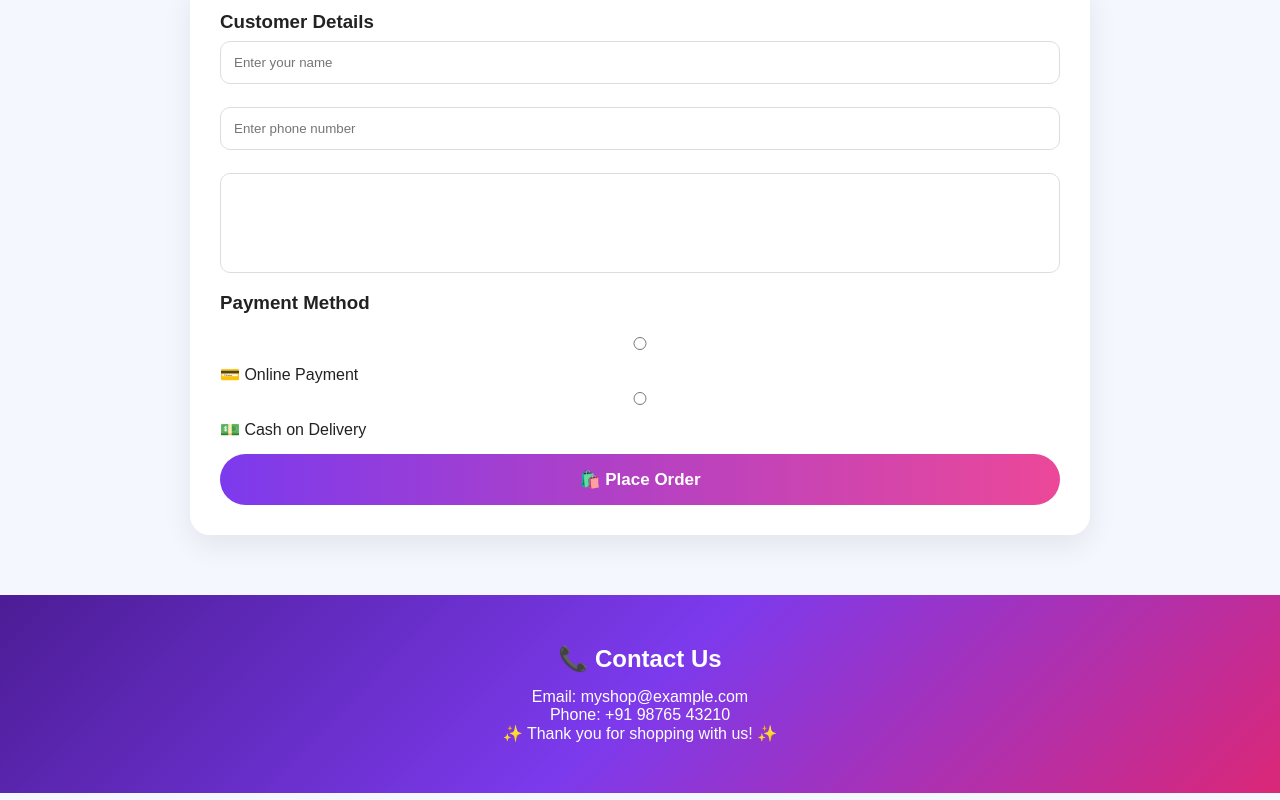
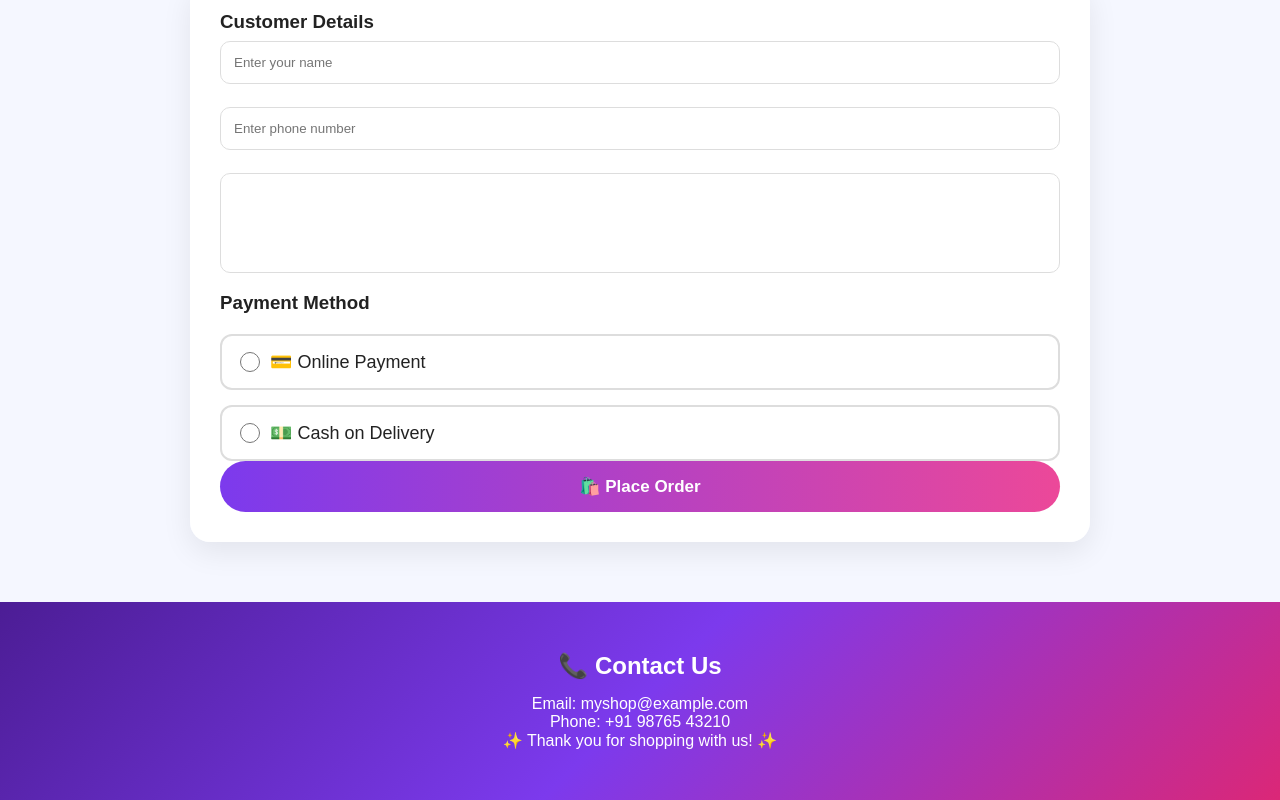
Before and after one commit to lakshmivenkadeswari-eng/onlineshopping, a plain HTML site: page webpage/index.html in a window 1280 px wide. Shown: the part 3895-4695 px from the top of the page. Drawn offline with Linux system fonts and the light colour scheme.

Commit message:
Update index.html

```diff
--- a/webpage/index.html
+++ b/webpage/index.html
@@ -602,6 +602,39 @@ nav ul li a:hover{
     }
 }
 
+.payment-options {
+    display: flex;
+    flex-direction: column;
+    gap: 15px;
+    margin-top: 20px;
+}
+
+.payment-option {
+    display: flex;
+    align-items: center;
+    gap: 10px;
+    padding: 15px 18px;
+    border: 2px solid #ddd;
+    border-radius: 12px;
+    cursor: pointer;
+    font-size: 18px;
+    background: white;
+    transition: 0.3s;
+}
+
+.payment-option:hover {
+    border-color: #8e44ad;
+    background: #faf5ff;
+}
+
+.payment-option input[type="radio"] {
+    width: 20px;
+    height: 20px;
+    margin: 0;
+    cursor: pointer;
+    flex-shrink: 0;
+}
+
 </style>
 </head>
 
@@ -1225,22 +1258,22 @@ nav ul li a:hover{
 
     <h3>Payment Method</h3>
 
-    <div class="payment">
-
-        <label>
+<div class="payment-options">
+
+    <label class="payment-option">
         <input
             type="radio"
             name="payment"
             value="Online Payment">
-            💳 Online Payment
+        <span>💳 Online Payment</span>
     </label>
 
-        <label>
+    <label class="payment-option">
         <input
             type="radio"
             name="payment"
             value="Cash on Delivery">
-            💵 Cash on Delivery
+        <span>💵 Cash on Delivery</span>
     </label>
 
 </div>
@@ -1248,9 +1281,7 @@ nav ul li a:hover{
 <button
     class="place-order"
     onclick="placeOrder()">
-
     🛍️ Place Order
-
 </button>
 
 </div>
```
Lines whose indentation alone changed are shown as unchanged.
